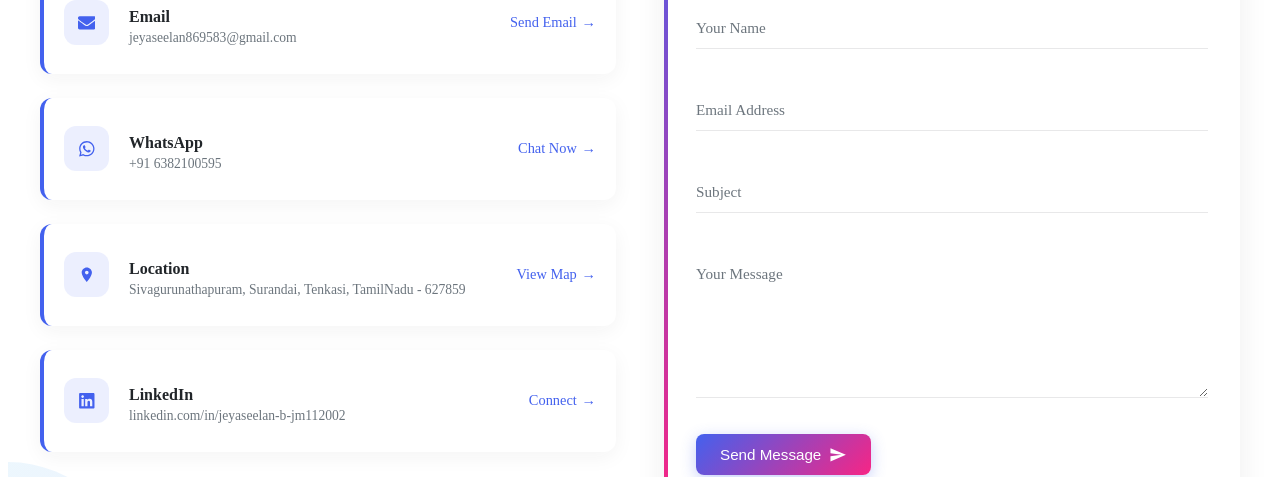
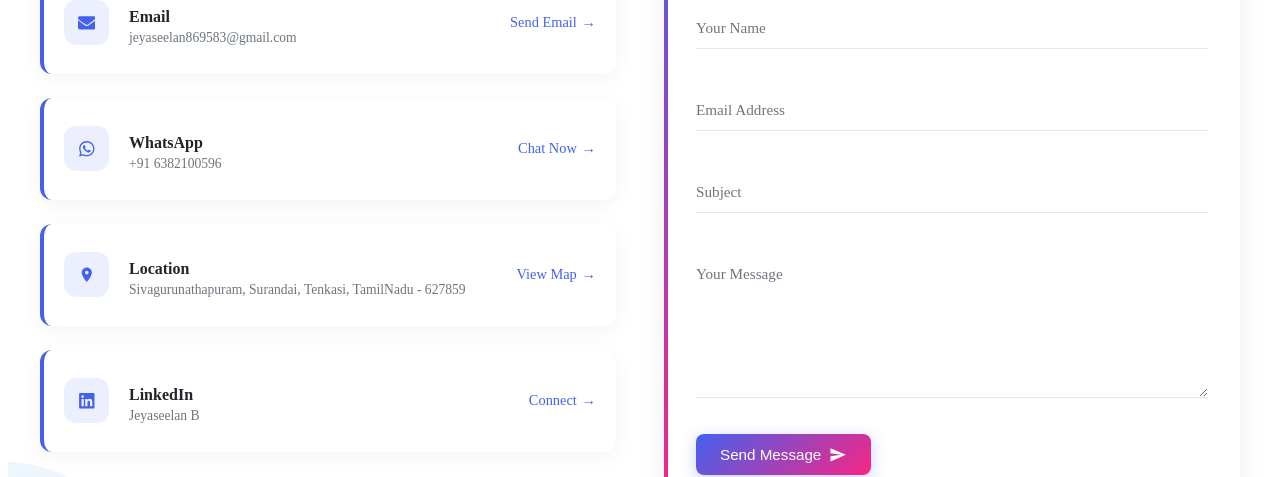
Before and after one commit to Godspiderman/Portfolio, a React (Create React App) app: page / in a window 1280 px wide. Shown: the part 5299-5776 px from the top of the page. Built offline with nearby package versions, Linux system fonts and the light colour scheme.

Commit message:
Portfolio

```diff
--- a/public/index.html
+++ b/public/index.html
@@ -24,7 +24,7 @@
       work correctly both with client-side routing and a non-root public URL.
       Learn how to configure a non-root public URL by running `npm run build`.
     -->
-    <title>Portfolio</title>
+    <title>FrontEnd Developer</title>
   </head>
   <body>
     <noscript>You need to enable JavaScript to run this app.</noscript>
--- a/src/Components/Footer/Footer.js
+++ b/src/Components/Footer/Footer.js
@@ -15,8 +15,8 @@ const Footer = () => {
     {
       icon: <FaWhatsapp className="footer__social-icon" />,
       // title: "WhatsApp",
-      info: "+91 6382100595",
-      link: "https://wa.me/916382100595",
+      info: "+91 6382100596",
+      link: "https://wa.me/916382100596",
       action: "Chat Now"
     },
     {
@@ -29,7 +29,7 @@ const Footer = () => {
     {
       icon: <FaLinkedin className="footer__social-icon" />,
       // title: "LinkedIn",
-      info: "linkedin.com/in/jeyaseelan-b-jm112002",
+      info: "Jeyaseelan B",
       link: "https://www.linkedin.com/in/jeyaseelan-b-jm112002",
       action: "Connect"
     }
--- a/src/Pages/Contact/Contact.js
+++ b/src/Pages/Contact/Contact.js
@@ -57,8 +57,8 @@ const Contact = () => {
     {
       icon: <FaWhatsapp className="contact__icon" />,
       title: "WhatsApp",
-      info: "+91 6382100595",
-      link: "https://wa.me/916382100595",
+      info: "+91 6382100596",
+      link: "https://wa.me/916382100596",
       action: "Chat Now"
     },
     {
@@ -71,7 +71,7 @@ const Contact = () => {
     {
       icon: <FaLinkedin className="contact__icon" />,
       title: "LinkedIn",
-      info: "linkedin.com/in/jeyaseelan-b-jm112002",
+      info: "Jeyaseelan B",
       link: "https://www.linkedin.com/in/jeyaseelan-b-jm112002",
       action: "Connect"
     }
```
